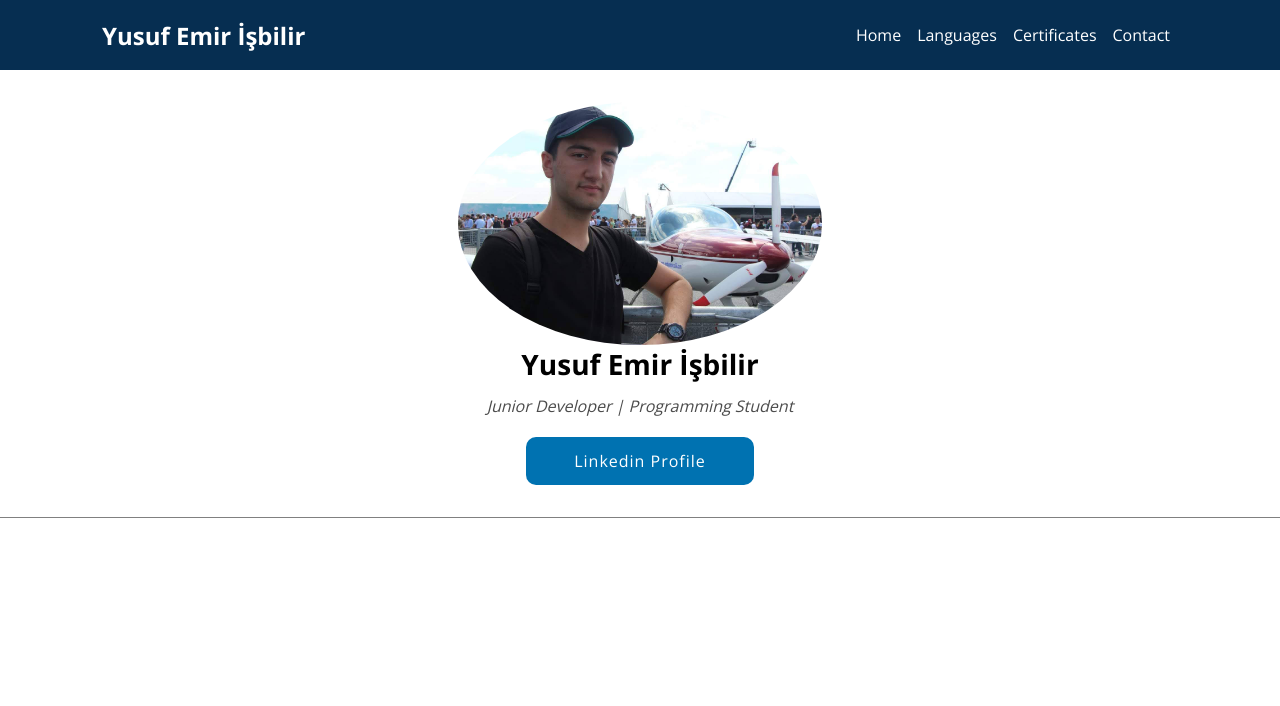
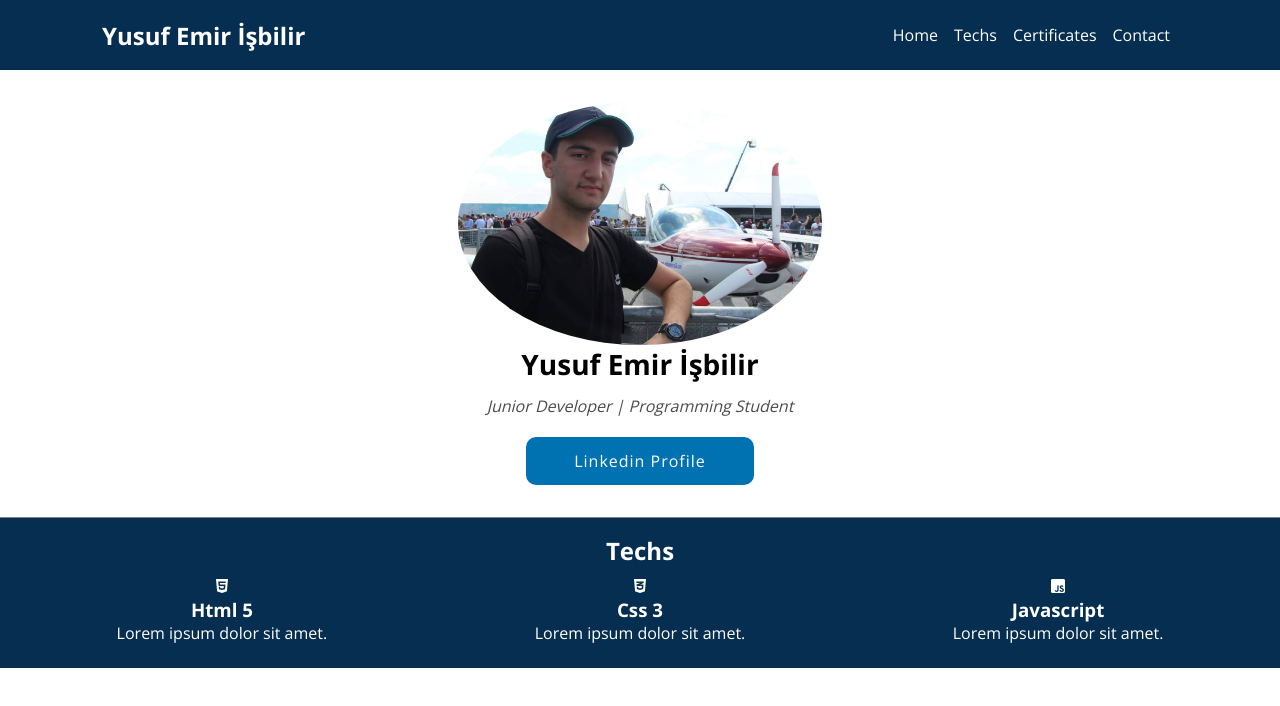
Before and after one commit to yusufemirisbilir/Basic-Personal-Website, a plain HTML site: page index.html in a window 1280 px wide. Drawn offline with nearby package versions, Linux system fonts and the light colour scheme.

Commit message:
techs added

```diff
--- a/index.html
+++ b/index.html
@@ -30,7 +30,7 @@
                 <h1>Yusuf Emir İşbilir</h1>
                 <ul>
                     <li><a href="#home">Home</a></li>
-                    <li><a href="#languages-frameworks">Languages</a></li>
+                    <li><a href="#techs">Techs</a></li>
                     <li><a href="#certificates">Certificates</a></li>
                     <li><a href="#contact">Contact</a></li>
                 </ul>
@@ -46,6 +46,33 @@
         </div>
         <a href="https://www.linkedin.com/in/yusufemirisbilir/" class="btn btn-primary">Linkedin Profile</a>
     </section>
+
+    <section id="techs" class="bg-dark-blue">
+        <h3 class="text-center heading-medium">Techs</h3>
+        <div class="items">
+            <article class="item">
+                <i class="fab fa-html5"></i>
+                <h3>Html 5</h3>
+                <p>Lorem ipsum dolor sit amet.</p>
+            </article>
+
+            <article class="item">
+            <i class="fab fa-css3-alt"></i>
+            <h3>Css 3</h3>
+            <p>Lorem ipsum dolor sit amet.</p>
+            </article>
+
+            <article class="item">
+            <i class="fab fa-js-square"></i>
+            <h3>Javascript</h3>
+            <p>Lorem ipsum dolor sit amet.</p>
+            </article>
+        </div>
+    </section>
+
+    <section class="certificates">
+
+    </section>
 </body>
 
 </html>
--- a/styles/main.css
+++ b/styles/main.css
@@ -53,3 +53,23 @@ html{
     opacity: 0.7;
     font-style: italic;
 }
+
+/* Techs */
+#techs{
+    color: #fff;
+    padding: 1rem;
+}
+#techs .items{
+    display: flex;
+    justify-content: space-between;
+    align-items:center;
+}
+#techs .items .item{
+    width: 33%;
+    text-align: center;
+    padding: 0.5rem;
+}
+#techs .items .item:hover{
+    color: red;
+    opacity: 0.7;
+}
--- a/styles/mobile.css
+++ b/styles/mobile.css
@@ -5,3 +5,10 @@
     overflow: hidden;
     height: 80px;
 }
+
+#techs .items{
+    flex-direction: column;
+}
+#techs .item .item{
+    width: 100%;
+}
```
